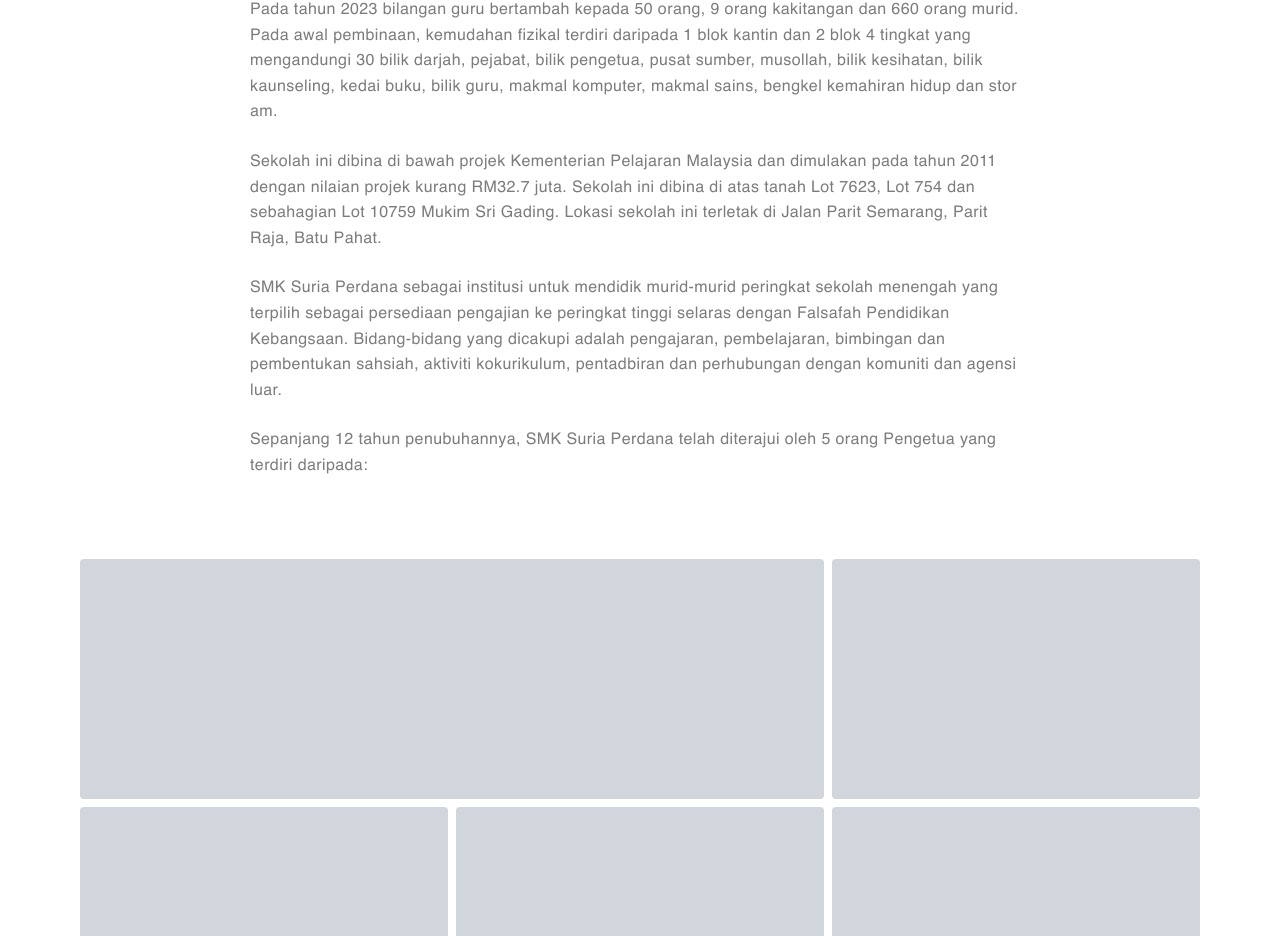
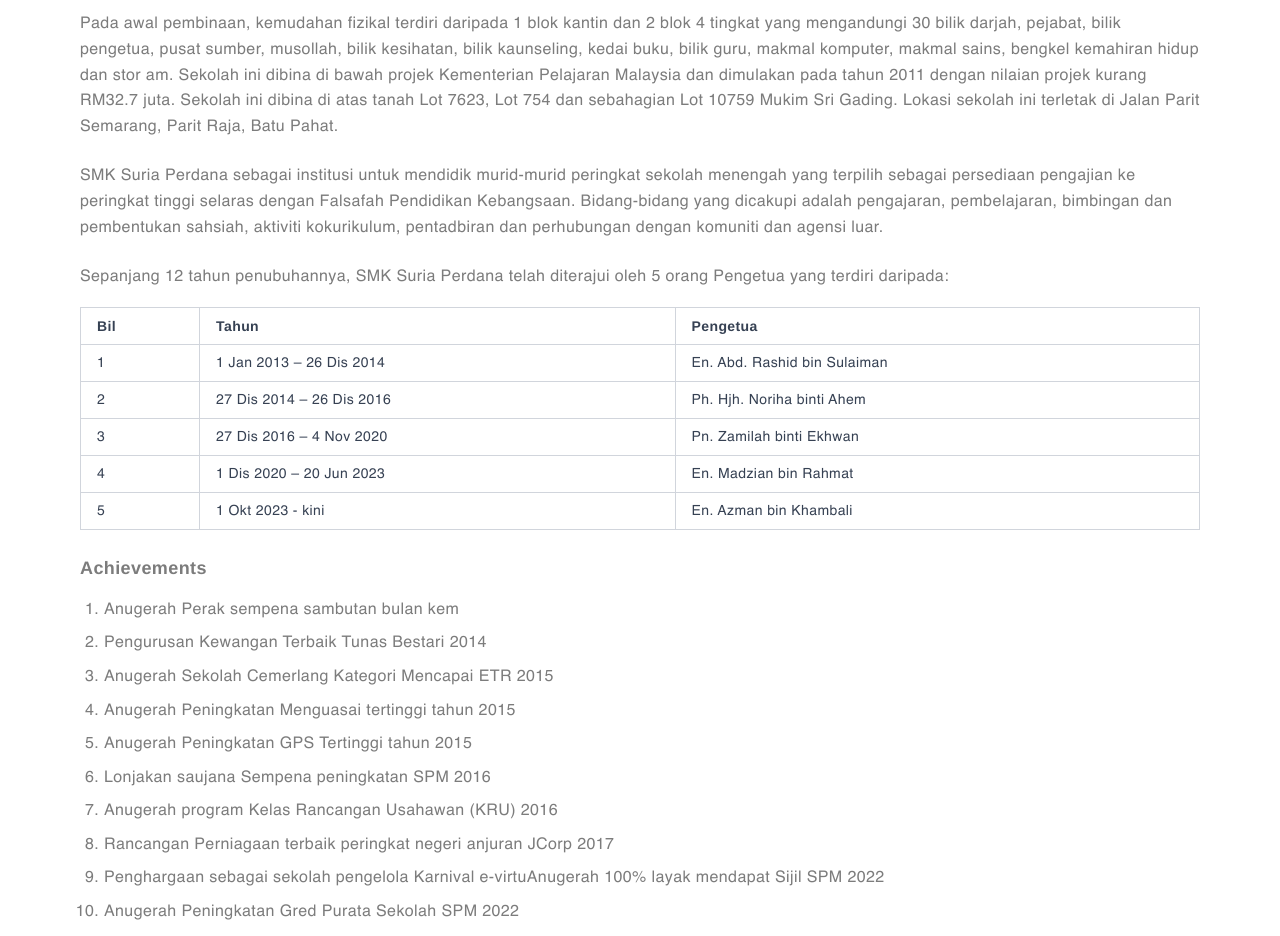
Before and after one commit to EDOHWARES/SMK-SuPer, a React (Vite) app in the folder client/: page /about-us/school-history in a window 1280 px wide. Shown: the part 342-1278 px from the top of the page. Built offline with nearby package versions, Linux system fonts and the light colour scheme.

Commit message:
refactor: content changes to school history page

```diff
--- a/client/src/components/Header/Header.jsx
+++ b/client/src/components/Header/Header.jsx
@@ -39,6 +39,7 @@
         { key: "School Identity", path: "/about-us/school-identity" },
         { key: "School Song", path: "/about-us/school-song" },
         {key: "Maps & Directions", path: "/about-us/maps&directions"},
+        {key: "Vision & Mission", path: "/about-us/vision&mission"},
       ],
     },
     {
--- a/client/src/locales/bm/translation.json
+++ b/client/src/locales/bm/translation.json
@@ -40,6 +40,6 @@
     "innovation": "Inovasi",
     "self_belief": "Keyakinan Diri",
     "hardwork": "Kerja Keras",
-    "school_description": "Sekolah Berasrama Penuh dengan etos yang unik - menanamkan disiplin, kemandirian, dahaga akan ilmu, dan pencapaian yang didorong oleh motto sekolah:",
+    "school_description": "Pendidikan melatih minda untuk berfikir dan menyumbang. Sambutlah cabaran, SMK Super; ia membina potensi anda untuk membentuk masa depan yang lebih cerah.",
     "school_motto": "SEKOLAH Bersatu Berusaha Berjaya"
   }
--- a/client/src/pages/About/SchoolHistory/SchoolHistory.jsx
+++ b/client/src/pages/About/SchoolHistory/SchoolHistory.jsx
@@ -2,49 +2,46 @@
 
 const SchoolHistory = () => {
   return (
-    <div className="py-10 px-6 md:px-12 lg:px-20 mt-[5rem] max-w-[1440px] mx-auto">
-      <div className="text-[rgb(124,124,124)] leading-[25.6px] tracking-wide max-w-[780px] mx-auto mb-[5rem]">
-
-        {/* Section 1: Introduction */}
-        <h2 className="text-2xl md:text-3xl text-gray-700 mb-[2rem]">
-          School History
-        </h2>
-
+    <section className="mt-[5rem]">
+      <div className="text-2xl md:text-3xl text-gray-700 bg-gray-400">
+        <h1 className="max-w-[1440px] mx-auto py-10 px-6 md:px-12 lg:px-20">School history</h1>
+      </div>
+      <div className="px-6 md:px-12 lg:px-20 mt-[2rem] max-w-[1440px] mx-auto">
+        <div className="text-[rgb(124,124,124)] leading-[25.6px] tracking-wide">
           {/* Section 1: Introduction */}
           <section className="mb-6">
             <p>
               Sekolah Menengah Kebangsaan Suria Perdana (SUPER) telah beroperasi
-            secara rasminya pada 2 Januari 2013. Pada awal pembukaannya, sekolah
-            ini hanya membuat pengambilan murid kepada Tingkatan 1, 2 dan 4
-            sahaja dengan jumlah murid seramai 398 orang, bilangan guru ialah 17
-            orang dan 4 orang kakitangan sokongan terdiri daripada 1 orang
-            pembantu tadbir, 2 orang pembantu makmal dan seorang pembantu am
-            rendah.
+              secara rasminya pada 2 Januari 2013. Pada awal pembukaannya,
+              sekolah ini hanya membuat pengambilan murid kepada Tingkatan 1, 2
+              dan 4 sahaja dengan jumlah murid seramai 398 orang, bilangan guru
+              ialah 17 orang dan 4 orang kakitangan sokongan terdiri daripada 1
+              orang pembantu tadbir, 2 orang pembantu makmal dan seorang
+              pembantu am rendah, Pada tahun 2023 bilangan guru bertambah kepada
+              50 orang, 9 orang kakitangan dan 660 orang murid.
             </p>
           </section>
 
           {/* Section 2: Growth Over Time */}
           <section className="mb-6">
             <p>
-            Pada tahun 2023 bilangan guru bertambah kepada 50 orang, 9 orang
-            kakitangan dan 660 orang murid. Pada awal pembinaan, kemudahan
-            fizikal terdiri daripada 1 blok kantin dan 2 blok 4 tingkat yang
-            mengandungi 30 bilik darjah, pejabat, bilik pengetua, pusat sumber,
-            musollah, bilik kesihatan, bilik kaunseling, kedai buku, bilik guru,
-            makmal komputer, makmal sains, bengkel kemahiran hidup dan stor am.
+              Pada awal pembinaan, kemudahan fizikal terdiri daripada 1 blok
+              kantin dan 2 blok 4 tingkat yang mengandungi 30 bilik darjah,
+              pejabat, bilik pengetua, pusat sumber, musollah, bilik kesihatan,
+              bilik kaunseling, kedai buku, bilik guru, makmal komputer, makmal
+              sains, bengkel kemahiran hidup dan stor am. Sekolah ini dibina di
+              bawah projek Kementerian Pelajaran Malaysia dan dimulakan pada
+              tahun 2011 dengan nilaian projek kurang RM32.7 juta. Sekolah ini
+              dibina di atas tanah Lot 7623, Lot 754 dan sebahagian Lot 10759
+              Mukim Sri Gading. Lokasi sekolah ini terletak di Jalan Parit
+              Semarang, Parit Raja, Batu Pahat.
             </p>
           </section>
 
           {/* Section 3: Construction and Funding */}
-        <section className="mb-6">
-          <p>
-            Sekolah ini dibina di bawah projek Kementerian Pelajaran Malaysia
-            dan dimulakan pada tahun 2011 dengan nilaian projek kurang RM32.7
-            juta. Sekolah ini dibina di atas tanah Lot 7623, Lot 754 dan
-            sebahagian Lot 10759 Mukim Sri Gading. Lokasi sekolah ini terletak
-            di Jalan Parit Semarang, Parit Raja, Batu Pahat.
-          </p>
-        </section>
+          {/* <section className="mb-6">
+          <p></p>
+        </section> */}
 
           {/* Section 4: Mission and Objectives */}
           <section className="mb-6">
@@ -54,21 +51,111 @@
               pengajian ke peringkat tinggi selaras dengan Falsafah Pendidikan
               Kebangsaan. Bidang-bidang yang dicakupi adalah pengajaran,
               pembelajaran, bimbingan dan pembentukan sahsiah, aktiviti
-            kokurikulum, pentadbiran dan perhubungan dengan komuniti dan agensi
-            luar.
+              kokurikulum, pentadbiran dan perhubungan dengan komuniti dan
+              agensi luar.
             </p>
           </section>
 
           {/* Section 5: Leadership */}
-        <section>
+          <section className="mb-6">
             <p>
               Sepanjang 12 tahun penubuhannya, SMK Suria Perdana telah diterajui
               oleh 5 orang Pengetua yang terdiri daripada:
             </p>
+
+            {/* Leadership Table */}
+            <table className="w-full mt-4 border-collapse border border-gray-300 text-left text-sm text-gray-700">
+              <thead>
+                <tr>
+                  <th className="border border-gray-300 px-4 py-2">Bil</th>
+                  <th className="border border-gray-300 px-4 py-2">Tahun</th>
+                  <th className="border border-gray-300 px-4 py-2">Pengetua</th>
+                </tr>
+              </thead>
+              <tbody>
+                <tr>
+                  <td className="border border-gray-300 px-4 py-2">1</td>
+                  <td className="border border-gray-300 px-4 py-2">
+                    1 Jan 2013 – 26 Dis 2014
+                  </td>
+                  <td className="border border-gray-300 px-4 py-2">
+                    En. Abd. Rashid bin Sulaiman
+                  </td>
+                </tr>
+                <tr>
+                  <td className="border border-gray-300 px-4 py-2">2</td>
+                  <td className="border border-gray-300 px-4 py-2">
+                    27 Dis 2014 – 26 Dis 2016
+                  </td>
+                  <td className="border border-gray-300 px-4 py-2">
+                    Ph. Hjh. Noriha binti Ahem
+                  </td>
+                </tr>
+                <tr>
+                  <td className="border border-gray-300 px-4 py-2">3</td>
+                  <td className="border border-gray-300 px-4 py-2">
+                    27 Dis 2016 – 4 Nov 2020
+                  </td>
+                  <td className="border border-gray-300 px-4 py-2">
+                    Pn. Zamilah binti Ekhwan
+                  </td>
+                </tr>
+                <tr>
+                  <td className="border border-gray-300 px-4 py-2">4</td>
+                  <td className="border border-gray-300 px-4 py-2">
+                    1 Dis 2020 – 20 Jun 2023
+                  </td>
+                  <td className="border border-gray-300 px-4 py-2">
+                    En. Madzian bin Rahmat
+                  </td>
+                </tr>
+                <tr>
+                  <td className="border border-gray-300 px-4 py-2">5</td>
+                  <td className="border border-gray-300 px-4 py-2">
+                    1 Okt 2023 - kini
+                  </td>
+                  <td className="border border-gray-300 px-4 py-2">
+                    En. Azman bin Khambali
+                  </td>
+                </tr>
+              </tbody>
+            </table>
+          </section>
+
+          {/* Section 6: Achievements */}
+          <section className="mb-6">
+            <h3 className="text-lg font-semibold mb-4">Achievements</h3>
+            <ul className="list-decimal ml-6 space-y-2">
+              <li>Anugerah Perak sempena sambutan bulan kem</li>
+              <li>Pengurusan Kewangan Terbaik Tunas Bestari 2014</li>
+              <li>Anugerah Sekolah Cemerlang Kategori Mencapai ETR 2015</li>
+              <li>Anugerah Peningkatan Menguasai tertinggi tahun 2015</li>
+              <li>Anugerah Peningkatan GPS Tertinggi tahun 2015</li>
+              <li>Lonjakan saujana Sempena peningkatan SPM 2016</li>
+              <li>Anugerah program Kelas Rancangan Usahawan (KRU) 2016</li>
+              <li>
+                Rancangan Perniagaan terbaik peringkat negeri anjuran JCorp 2017
+              </li>
+              <li>
+                Penghargaan sebagai sekolah pengelola Karnival e-virtuAnugerah
+                100% layak mendapat Sijil SPM 2022
+              </li>
+              <li>Anugerah Peningkatan Gred Purata Sekolah SPM 2022</li>
+              <li>
+                Penghargaan dari PPD Batu Pahat atas kejayaan menganjurkan
+                Karnival Perpaduan MBMMBI BAHASA INGGERIS(SM) Daerah Batu Pahat.
+              </li>
+              <li>
+                Penghargaan dari UTHM atas kerjasama menjayakan Program TVET FOR
+                ALL 2023.
+              </li>
+              <li>Anugerah 100% lulus SPM 2023</li>
+            </ul>
           </section>
         </div>
 
-      <div className="grid grid-cols-3 gap-2">
+        {/* Section 7: Photos */}
+        <div className="grid grid-cols-3 gap-2 mt-[3rem]">
           {/* Top Row */}
           <div className="col-span-2 h-60 bg-gray-300 bg-opacity-50 rounded" />
           <div className="h-60 bg-gray-300 bg-opacity-50 rounded" />
@@ -86,6 +173,7 @@
           <div className="col-span-2 h-52 bg-gray-300 bg-opacity-50 rounded" />
         </div>
       </div>
+    </section>
   );
 };
 
```
Also changed, not shown: client/src/App.jsx (+0 -28 lines). Lines whose indentation alone changed are shown as unchanged.
